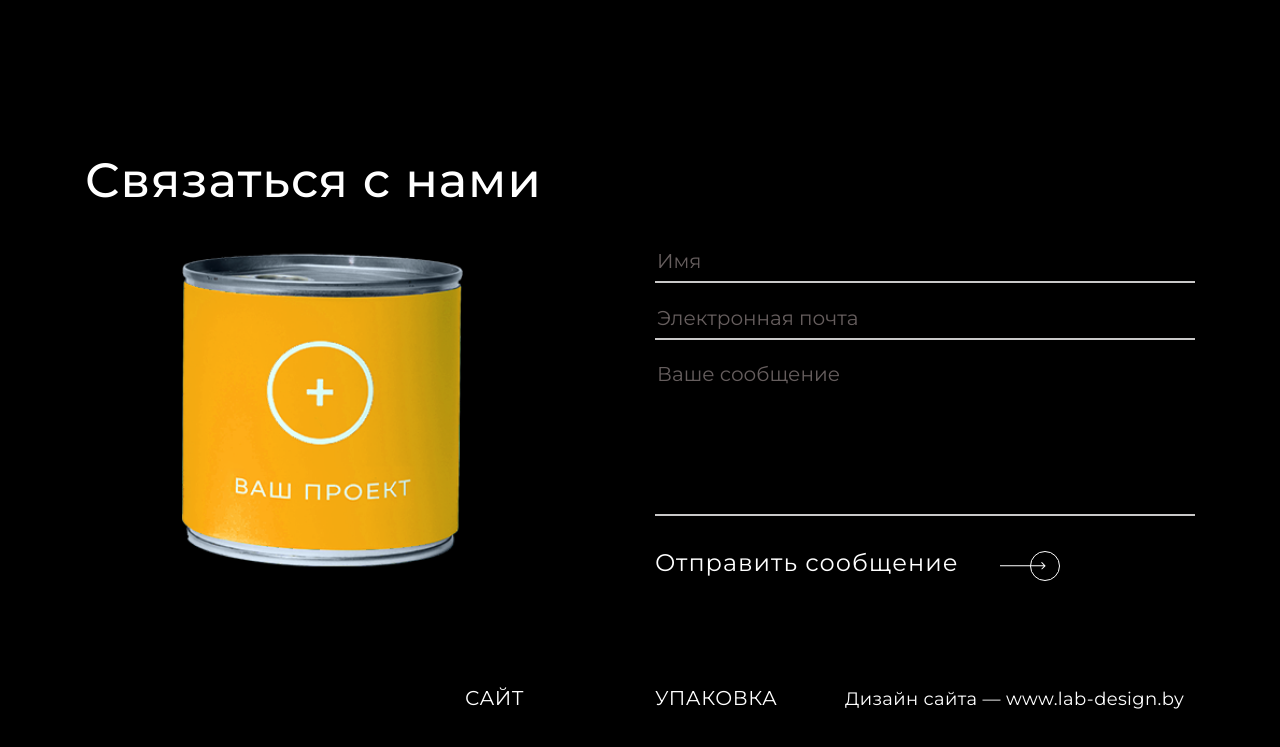
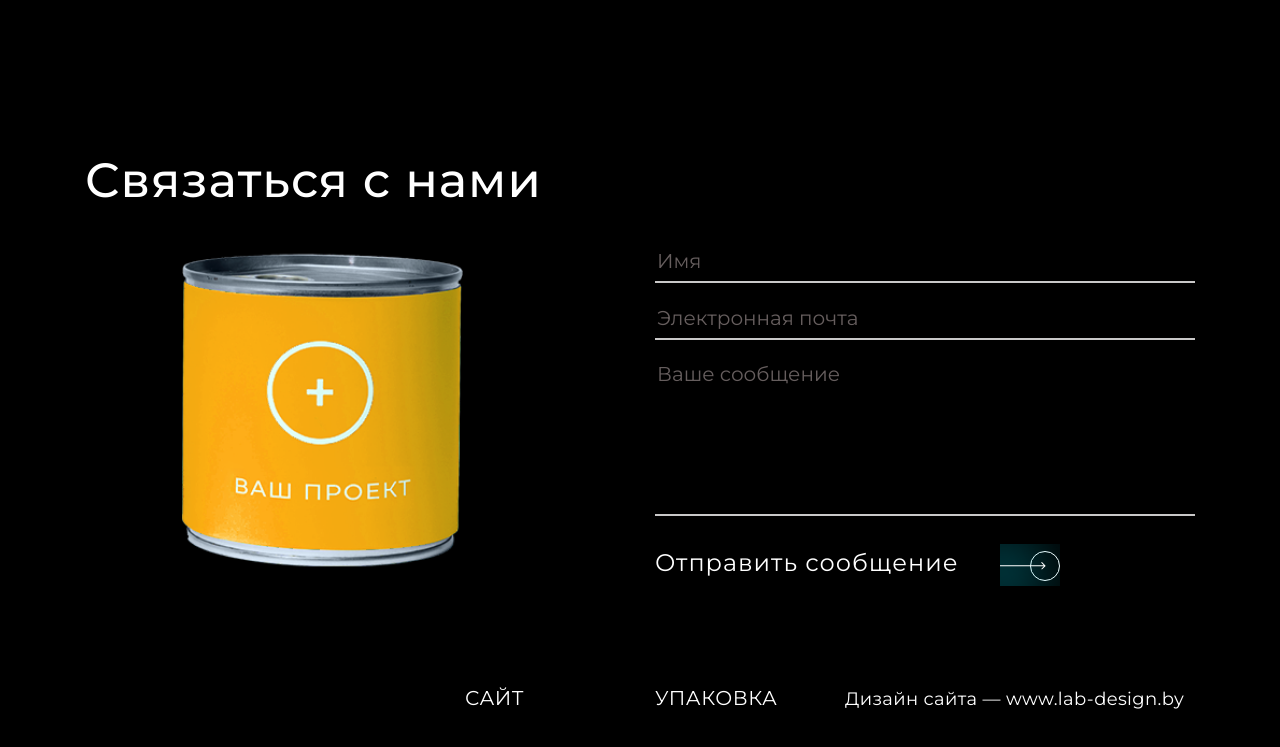
Before and after one commit to Wadimx199789/AmericanLab, a plain HTML site: page packing.html in a window 1280 px wide. Shown: the part 2234-2981 px from the top of the page. Drawn offline with Linux system fonts and the light colour scheme.

Commit message:
feat: update pages

```diff
--- a/packing.html
+++ b/packing.html
@@ -351,7 +351,7 @@
                                                 Отправить сообщение
                                             </span>
                                             <button class="form__button">
-                                                <div class="form__button-blure"></div>
+                                                <div class="spot"></div>
                                                 <svg class="form__button-arrow" width="46" height="8" viewBox="0 0 46 8"
                                                     fill="none" xmlns="http://www.w3.org/2000/svg">
                                                     <path
```
